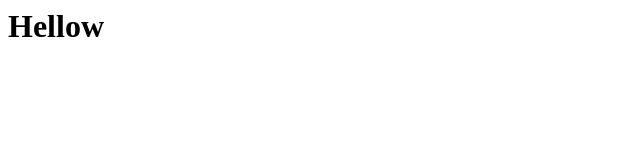
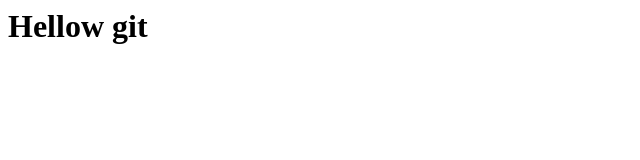
Before and after one commit to MM93MOHAN/my-model, a plain HTML site: page index.html in a window 1280 px wide. Shown: the full height of the page, 0-640 px from the left. Drawn offline with Linux system fonts and the light colour scheme.

Commit message:
Updated heading in sanjay branch

```diff
--- a/index.html
+++ b/index.html
@@ -1,5 +1,5 @@
 <html>
-    <h1> Hellow
+    <h1> Hellow git
 
     </h1>
 </html>
```
